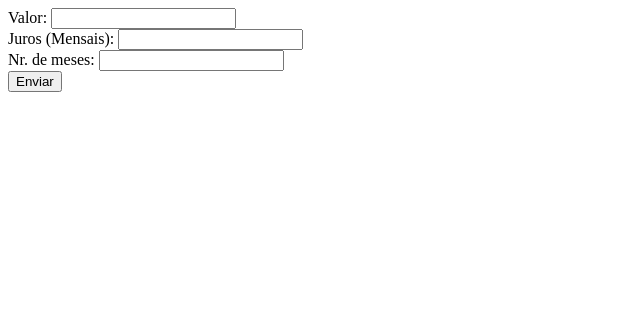
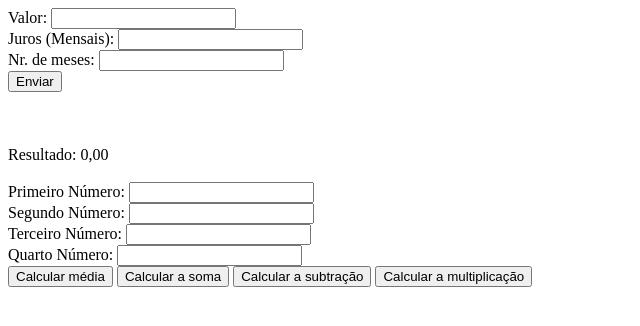
Before and after one commit to AmandaSatow/primeirob_3t, a plain HTML site: page index.html in a window 1280 px wide. Shown: the whole page, without its empty margins (0-640 px from the left). Drawn offline with Linux system fonts and the light colour scheme.

Commit message:
Update index.html

```diff
--- a/index.html
+++ b/index.html
@@ -15,5 +15,17 @@ Juros (Mensais): <input id="juros" type="text"><br>
 Nr. de meses: <input id="meses" type="text"><br>
 <button onclick="total()">Enviar</button>
 
+<br><br><br><br>
+<span id="resultado">Resultado: 0,00</span><br><br>
+Primeiro Número: <input id="n1" type="text"><br>
+Segundo Número: <input id="n2" type="text"><br>
+Terceiro Número: <input id="n3" type="text"><br>
+Quarto Número: <input id="n4" type="text"><br>
+
+<button onclick="media()">Calcular média</button>
+<button onclick="soma()">Calcular a soma</button>
+<button onclick="subtrai()">Calcular a subtração</button>
+<button onclick="multiplica()">Calcular a multiplicação</button>
+
 </body>
 </html>
```
